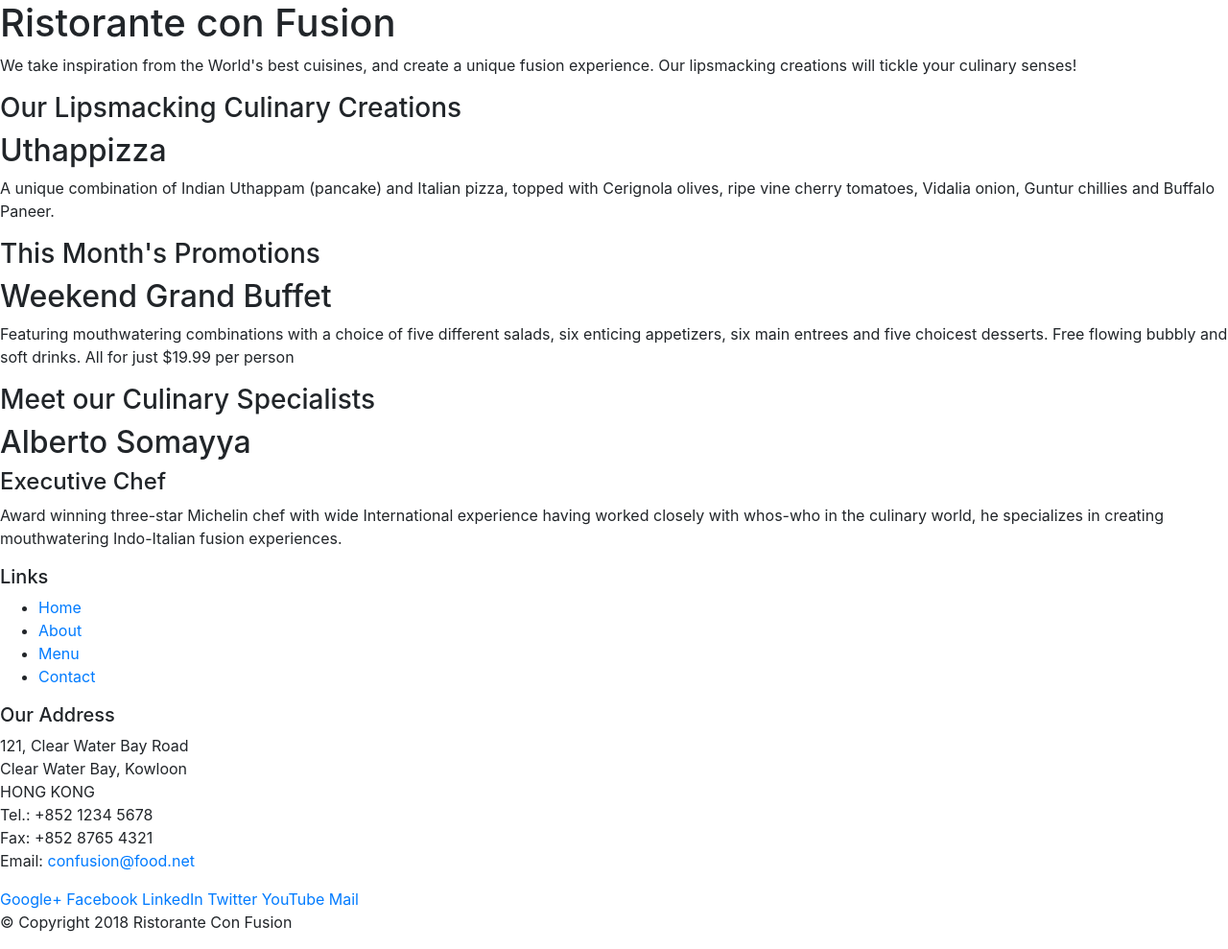
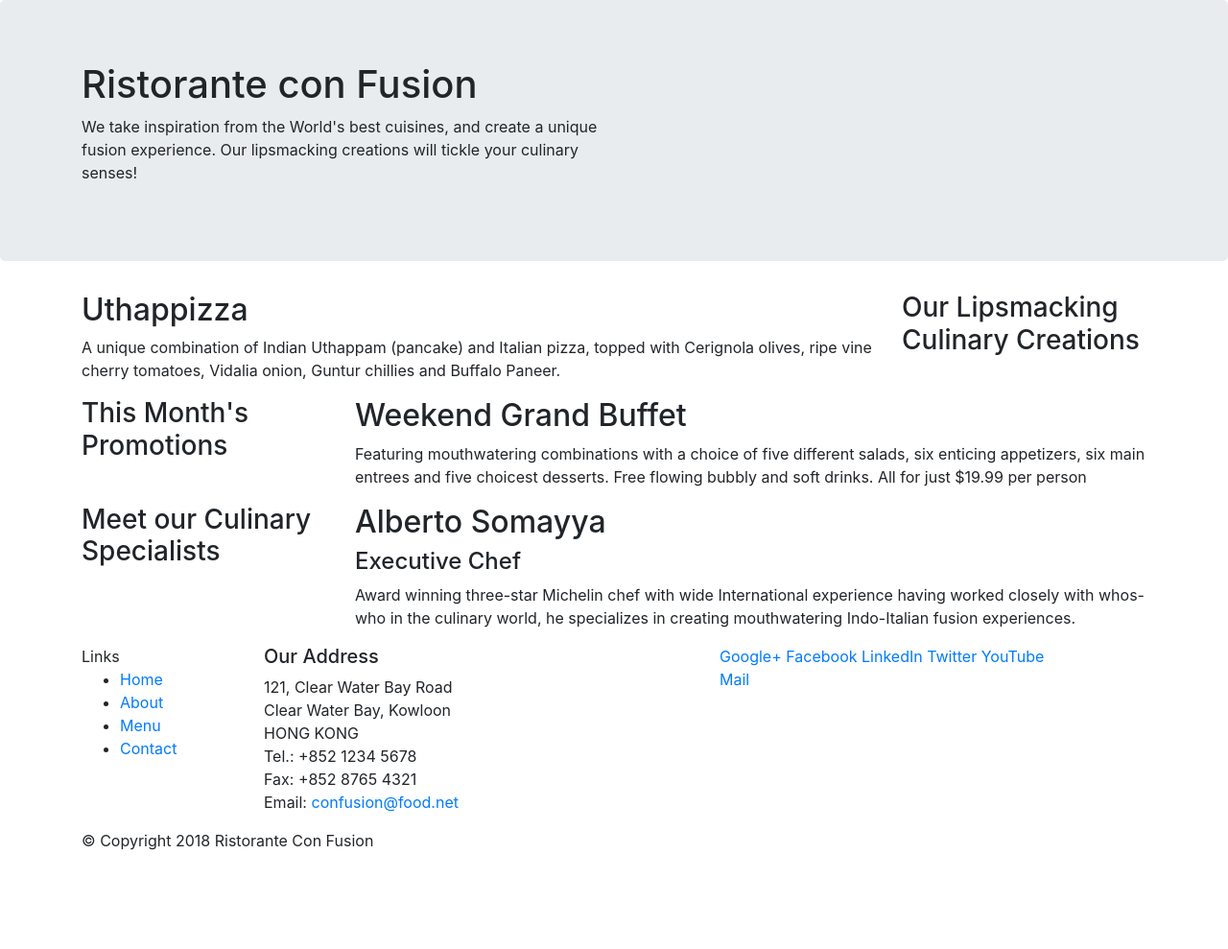
Before and after one commit to raghavendrajain/FE-BootstrapFirstProject, a website: page index.html in a window 1280 px wide. Shown: the whole page at 96% size. After the commit the page ends 904 px from the top, so only its background shows below. Drawn offline with nearby package versions, Linux system fonts and the light colour scheme.

Commit message:
Second commit

```diff
--- a/index.html
+++ b/index.html
@@ -15,46 +15,46 @@
 
 <body>
 
-    <header>
-        <div>
-            <div>
-                <div>
+    <header class = "jumbotron">
+        <div class = "container">
+            <div class = "row">
+                <div class = "col-12 col-sm-6">
                     <h1>Ristorante con Fusion</h1>
                     <p>We take inspiration from the World's best cuisines, and create a unique fusion experience. Our lipsmacking creations will tickle your culinary senses!</p>
                 </div>
-                <div>
+                <div class = "col-12 col-sm">
                 </div>
             </div>
         </div>
     </header>
 
-    <div>
-        <div>
-            <div>
+    <div class = "container">
+        <div class = "row">
+            <div class = "col-12 col-sm-4 order-sml-last col-md-3">
                 <h3>Our Lipsmacking Culinary Creations</h3>
             </div>
-            <div>
+            <div class = "col col-sm order-sm-first col-md">
                 <h2>Uthappizza</h2>
                 <p>A unique combination of Indian Uthappam (pancake) and Italian pizza, topped with Cerignola olives, ripe vine cherry tomatoes, Vidalia onion, Guntur chillies and Buffalo Paneer.</p>
             </div>
         </div>
 
 
-        <div>
-            <div>
+        <div class = "row">
+            <div class = "col-12 col-sm-4 col-md-3">
                 <h3>This Month's Promotions</h3>
             </div>
-            <div>
+            <div class = "col col-sm col-md">
                 <h2>Weekend Grand Buffet</h2>
                 <p>Featuring mouthwatering combinations with a choice of five different salads, six enticing appetizers, six main entrees and five choicest desserts. Free flowing bubbly and soft drinks. All for just $19.99 per person </p>
             </div>
         </div>
 
-        <div>
-            <div>
+        <div class = "row">
+            <div class = "col-12 col-sm-4 col-md-3">
                 <h3>Meet our Culinary Specialists</h3>
             </div>
-            <div>
+            <div class = "col col-sm col-md">
                 <h2>Alberto Somayya</h2>
                 <h4>Executive Chef</h4>
                 <p>Award winning three-star Michelin chef with wide International experience having worked closely with whos-who in the culinary world, he specializes in creating mouthwatering Indo-Italian fusion experiences. </p>
@@ -63,9 +63,9 @@
     </div>
 
     <footer>
-        <div>
-            <div>
-                <div>
+        <div class = "container">
+            <div class = "row">
+                <div class = "col-4 col-sm-2"
                     <h5>Links</h5>
                     <ul>
                         <li><a href="#">Home</a></li>
@@ -74,7 +74,7 @@
                         <li><a href="#">Contact</a></li>
                     </ul>
                 </div>
-                <div>
+                <div class = "col-7 col-sm-5">
                     <h5>Our Address</h5>
                     <address>
 		              121, Clear Water Bay Road<br>
@@ -85,7 +85,7 @@
 		              Email: <a href="mailto:confusion@food.net">confusion@food.net</a>
 		           </address>
                 </div>
-                <div>
+                <div class = "col-12 col-sm-4">
                     <div>
                         <a href="http://google.com/+">Google+</a>
                         <a href="http://www.facebook.com/profile.php?id=">Facebook</a>
@@ -96,8 +96,8 @@
                     </div>
                 </div>
            </div>
-           <div>
-                <div>
+           <div class = "row">
+                <div class= "col-auto">
                     <p>© Copyright 2018 Ristorante Con Fusion</p>
                 </div>
            </div>
```
